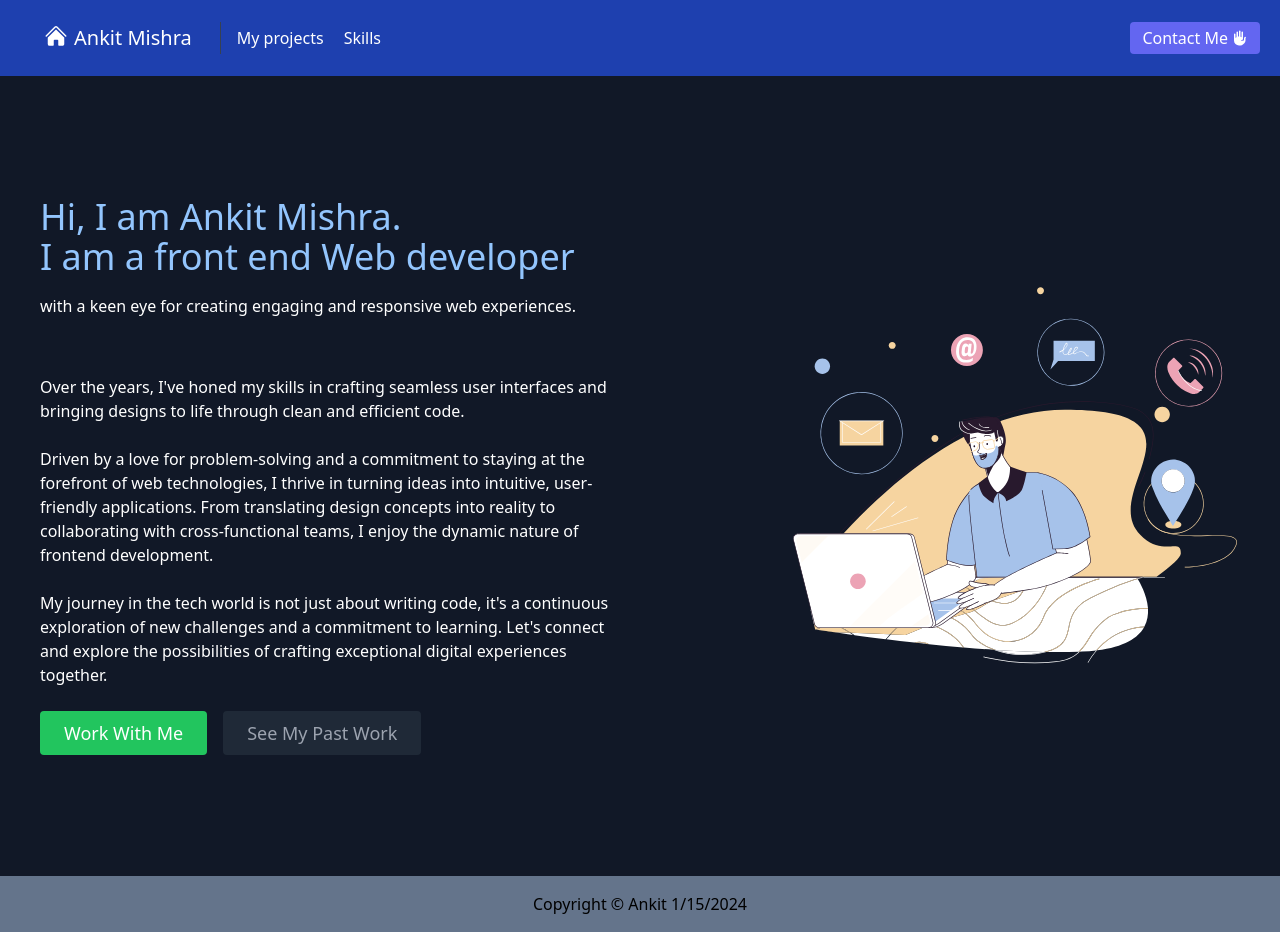
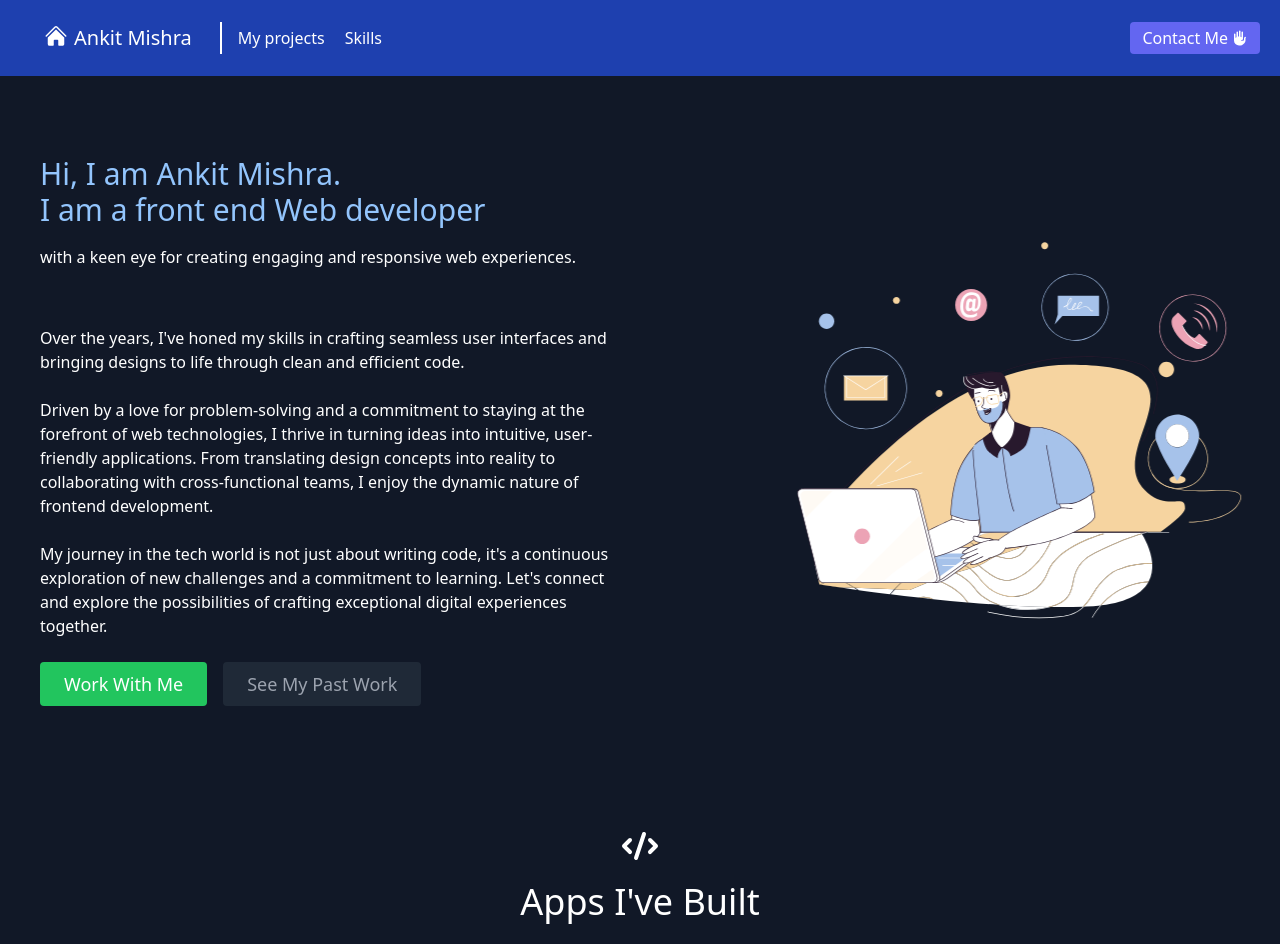
Before and after one commit to ankit0698/Ankit-portfolio, a React (Vite) app: page / in a window 1280 px wide. Shown: the top 944 px of the page. Built offline with nearby package versions, Linux system fonts and the light colour scheme.

Commit message:
changed to single page

```diff
--- a/index.html
+++ b/index.html
@@ -1,6 +1,5 @@
-<!doctype html>
-<html lang="en">
-
+<!DOCTYPE html>
+<html lang="en" class="scroll-smooth">
   <head>
     <meta charset="UTF-8" />
     <link rel="icon" type="image" href="logo.png" />
@@ -13,5 +12,4 @@
     <div id="root"></div>
     <script type="module" src="/src/main.jsx"></script>
   </body>
-
 </html>
--- a/package.json
+++ b/package.json
@@ -13,8 +13,7 @@
     "@formspree/react": "^2.5.1",
     "@heroicons/react": "^1.0.6",
     "react": "^18.2.0",
-    "react-dom": "^18.2.0",
-    "react-router-dom": "^6.21.1"
+    "react-dom": "^18.2.0"
   },
   "devDependencies": {
     "@types/react": "^18.2.43",
--- a/src/App.jsx
+++ b/src/App.jsx
@@ -1,39 +1,24 @@
-import { RouterProvider, createBrowserRouter } from 'react-router-dom'
+import About from "./Components/About";
 
-import About from './Components/About'
-import RootLayout from './Components/RootLayout'
-import Projects from './Components/Projects'
-import Skills from './Components/Skills'
-import Error from './UI/Error'
+import Projects from "./Components/Projects";
+import Skills from "./Components/Skills";
+import Error from "./UI/Error";
 
-import Contact from './Components/Contact'
-
-
-
-const router = createBrowserRouter([
-  {
-    path: '/',
-    element: <RootLayout />,
-    errorElement: <Error />,
-    children: [
-      {
-        index: true, element: <About />,
-      },
-      { path: 'projects', element: <Projects /> },
-      { path: 'skills', element: <Skills /> },
-
-      { path: 'contact', element: <Contact /> },
-    ]
-  }
-])
-
+import Contact from "./Components/Contact";
+import Navbar from "./Components/Navbar";
+import Footer from "./Components/Footer";
 
 function App() {
-
-
-
-  return <RouterProvider router={router} />
-
+  return (
+    <div className="bg-gray-900">
+      <Navbar />
+      <About />
+      <Projects />
+      <Skills />
+      <Contact />
+      <Footer />
+    </div>
+  );
 }
 
-export default App
+export default App;
--- a/src/Components/About.jsx
+++ b/src/Components/About.jsx
@@ -1,42 +1,65 @@
-import { Link } from "react-router-dom"
+import { Link } from "react-router-dom";
+
 function About() {
   return (
     <>
-      <div className="container min-h-screen mx-auto flex flex-wrap px-10 py-20  md:flex-row flex-col items-center">
-        <div className="lg:flex-grow md:w-1/2 lg:pr-24 md:pr-16 flex flex-col md:items-start md:text-left mb-16 md:mb-0 items-center text-center">
-          <h1 className="title-font sm:text-4xl text-3xl mb-4 font-medium text-blue-300 ">
+      <div
+        id="about"
+        className="container  mx-auto flex flex-wrap px-10 md:py-20 py-10  md:flex-row flex-col items-center"
+      >
+        <div className="lg:flex-grow md:w-1/2 lg:pr-24 md:pr-16 flex flex-col md:items-start text-left mb-16 md:mb-0 items-center ">
+          <h1 className="title-font text-2xl md:text-3xl mb-4 font-medium text-blue-300 ">
             Hi, I am Ankit Mishra.
-            <br className="hidden lg:inline-block" />I am a front end  Web developer
+            <br className="hidden lg:inline-block" />I am a front end Web
+            developer
           </h1>
           <p className="mb-8 leading-relaxed text-l text-white">
-            with a keen eye for creating engaging and responsive web experiences. </p>
+            with a keen eye for creating engaging and responsive web
+            experiences.{" "}
+          </p>
           <br className="hidden lg:inline-block" />
-          <p className="text-white text-l">Over the years, I&apos;ve honed my skills in crafting seamless user interfaces and bringing designs to life through clean and efficient code.</p>
+          <p className="text-white text-l">
+            Over the years, I&apos;ve honed my skills in crafting seamless user
+            interfaces and bringing designs to life through clean and efficient
+            code.
+          </p>
 
           <br className="hidden lg:inline-block" />
-          <p className="text-white text-l"> Driven by a love for problem-solving and a commitment to staying at the forefront of web technologies, I thrive in turning ideas into intuitive, user-friendly applications. From translating design concepts into reality to collaborating with cross-functional teams, I enjoy the dynamic nature of frontend development.</p>
+          <p className="text-white text-l">
+            {" "}
+            Driven by a love for problem-solving and a commitment to staying at
+            the forefront of web technologies, I thrive in turning ideas into
+            intuitive, user-friendly applications. From translating design
+            concepts into reality to collaborating with cross-functional teams,
+            I enjoy the dynamic nature of frontend development.
+          </p>
 
           <br className="hidden lg:inline-block" />
-          <p className="text-white text-l">My journey in the tech world is not just about writing code, it&apos;s a continuous exploration of new challenges and a commitment to learning. Let&apos;s connect and explore the possibilities of crafting exceptional digital experiences together.</p>
+          <p className="text-white text-l">
+            My journey in the tech world is not just about writing code,
+            it&apos;s a continuous exploration of new challenges and a
+            commitment to learning. Let&apos;s connect and explore the
+            possibilities of crafting exceptional digital experiences together.
+          </p>
           <br />
 
+          <div className="flex justify-center">
+            <a
+              href="#contact"
+              className="inline-flex text-white bg-green-500 border-0 py-2 px-6 focus:outline-none hover:bg-green-600 rounded text-lg"
+            >
+              Work With Me
+            </a>
 
-          <div className="flex justify-center">
-            <Link
-              to='contact'
-
-              className="inline-flex text-white bg-green-500 border-0 py-2 px-6 focus:outline-none hover:bg-green-600 rounded text-lg">
-              Work With Me
-            </Link>
-
-            <Link
-              to='projects'
-              className="ml-4 inline-flex text-gray-400 bg-gray-800 border-0 py-2 px-6 focus:outline-none hover:bg-gray-700 hover:text-white rounded text-lg">
+            <a
+              href="projects"
+              className="ml-4 inline-flex text-gray-400 bg-gray-800 border-0 py-2 px-6 focus:outline-none hover:bg-gray-700 hover:text-white rounded text-lg"
+            >
               See My Past Work
-            </Link>
+            </a>
           </div>
         </div>
-        <div className="lg:max-w-lg lg:w-lg md:w-1/2 w-5/6 ">
+        <div className="lg:max-w-lg lg:w-lg md:w-1/2 w-full ">
           <img
             className="object-cover object-center rounded animate-trans-right"
             alt="hero"
@@ -45,7 +68,6 @@ function About() {
         </div>
       </div>
     </>
-
-  )
+  );
 }
-export default About
+export default About;
--- a/src/Components/Navbar.jsx
+++ b/src/Components/Navbar.jsx
@@ -1,4 +1,3 @@
-import { Link } from "react-router-dom";
 import { HandIcon, HomeIcon } from "../assets/icons";
 import { useState } from "react";
 import Modal from "../UI/Modal";
@@ -10,32 +9,33 @@ export default function Navbar() {
     setShowWork(true);
   };
   return (
-    <header className="bg-blue-800 md:sticky top-0 z-20">
-      <div className="container mx-auto flex flex-wrap p-5 flex-col md:flex-row items-center">
-        <Link
-          to="/"
+    <header className="bg-blue-800 sticky top-0 z-20">
+      <div className="container mx-auto flex  md:p-5 p-3  flex-row items-center ">
+        <a
+          href=""
           className="inline-flex title-font font-medium   py-1 px-3  rounded text-white hover:text-green-300  md:ml-3  text-xl"
         >
           <HomeIcon />
           Ankit Mishra
-        </Link>
+        </a>
 
-        <nav className="md:mr-auto md:ml-4 md:py-1 md:pl-4 md:border-l md:border-gray-700	flex flex-wrap items-center text-base justify-center">
-          <Link to="projects" className="mr-5 text-white hover:text-green-300">
+        <nav className=" md:mr-auto md:ml-4 md:py-1 md:pl-4 pl-1 border-l-2 md:border-white	items-center text-base ">
+          <a href="#projects" className="mr-5 text-white hover:text-green-300">
             My projects
-          </Link>
-          <Link to="skills" className="mr-5 text-white hover:text-green-300">
+          </a>
+          <a href="#skills" className="mr-5 text-white hover:text-green-300">
             Skills
-          </Link>
+          </a>
         </nav>
-
+        <div className="md:block hidden">
           <button
             onClick={workHandler}
-          className="inline-flex items-center bg-indigo-500 border-10px py-1 px-3 p-4rem rounded hover:bg-black text-white mt-4 md:mt-0"
+            className=" inline-flex items-center bg-indigo-500 border-10px py-1 px-3 p-4rem rounded hover:bg-black text-white mt-4 md:mt-0"
           >
             Contact Me
             <HandIcon />
           </button>
+        </div>
         {showWork && <Modal open={setShowWork} />}
       </div>
     </header>
--- a/src/Components/Projects.jsx
+++ b/src/Components/Projects.jsx
@@ -4,10 +4,10 @@ import { projects } from "../Data/Data";
 
 export default function Projects() {
   return (
-    <section id="projects" className=" text-gray-400  body-font">
-      <div className="container  px-5 py-10 mx-auto text-center lg:px-40">
+    <section id="projects" className=" text-gray-400  body-font mx-8 ">
+      <div className="container  px-5 py-10 mx-auto text-center">
         <div className="flex flex-col w-full mb-20">
-          <CodeIcon className="mx-auto inline-block w-10 mb-4" />
+          <CodeIcon className="mx-auto inline-block text-white w-10 mb-4" />
           <h1 className="sm:text-4xl text-3xl font-medium title-font mb-4 text-white">
             Apps I&apos;ve Built
           </h1>
@@ -16,29 +16,31 @@ export default function Projects() {
             concepts of React
           </p>
         </div>
-        <div className="animate-spin flex flex-wrap -m-4">
+        <div className="animate-spin flex flex-wrap -m-12 overflow-hidden">
           {projects.map((project) => (
             <a
               target="_blank"
               rel="noreferrer"
               href={project.link}
               key={project.image}
-              className="sm:w-1/2 w-100 p-4 overflow-hidden"
+              className="sm:w-1/2 w-100  p-4 overflow-hidden"
             >
-              <div className="flex relative">
+              <div className="flex relative h-[300px]  ">
                 <img
                   alt="gallery"
-                  className="absolute inset-0 w-full h-full object-fit  object-center rounded"
+                  className="absolute inset-0 w-full h-full  object-center  rounded"
                   src={project.image}
                 />
-                <div className="px-8 py-10 relative z-10 w-full border-4 border-gray-800 bg-gray-900 opacity-0 hover:opacity-100">
-                  <h2 className="tracking-widest text-sm title-font font-medium text-green-400 mb-1">
+                <div className="px-8 py-10 relative z-10 w-full border-4  border-gray-800 bg-gray-900 opacity-0 hover:opacity-100">
+                  <h2 className="tracking-widest text-sm md:text-2xl title-font font-medium text-green-400 mb-1">
                     {project.subtitle}
                   </h2>
                   <h1 className="title-font text-lg font-medium text-white mb-3">
                     {project.title}
                   </h1>
-                  <p className="leading-relaxed">{project.description}</p>
+                  <p className="leading-relaxed md:text-xl">
+                    {project.description}
+                  </p>
                 </div>
               </div>
             </a>
--- a/src/Components/RootLayout.jsx
+++ /dev/null
@@ -1,22 +0,0 @@
-import { Outlet } from "react-router-dom";
-import { createContext } from "react";
-import Navbar from "./Navbar";
-import Footer from "./Footer";
-
-export const ThemeContext = createContext(null);
-
-const RootLayout = () => {
-  return (
-    <>
-      <Navbar />
-      <main className="text-gray-400 bg-gray-900 body-font">
-        <Outlet />
-      </main>
-      <Footer />
-    </>
-  );
-};
-
-export default RootLayout;
-
-//text-gray-400 bg-gray-900 body-font
--- a/src/Components/Skills.jsx
+++ b/src/Components/Skills.jsx
@@ -3,11 +3,11 @@ import { skills } from "../Data/Data";
 
 function Skills() {
   return (
-    <div className=" container min-h-screen mx-auto flex flex-wrap px-4 pb-10  md:flex-row flex-col">
+    <div className=" container  mx-auto fpx-4 pb-10 mt-12 flex md:flex-row flex-col">
       <section id="skills">
         <div className="container px-5 py-8 mx-auto">
           <div className="text-center mb-4">
-            <ChipIcon className="w-10 inline-block mb-4" />
+            <ChipIcon className="w-10 inline-block text-white mb-4" />
             <h1 className="sm:text-4xl text-3xl font-medium title-font text-white mb-4">
               Skills &amp; Technologies
             </h1>
--- a/src/Data/Data.js
+++ b/src/Data/Data.js
@@ -59,7 +59,7 @@ export const projects = [
       "Online Travel Pedia: A dynamic travel blog website built with Next.js and Firebase, offering a comprehensive platform for exploring destinations, sharing travel experiences, and discovering insider tips and recommendations",
     image:
       "https://media.giphy.com/media/v1.Y2lkPTc5MGI3NjExcDZvODA4aHJhM2d4cTJjMTlzcDB1bWwzeHgwNm41ZHJtaG0waWc5NiZlcD12MV9pbnRlcm5hbF9naWZfYnlfaWQmY3Q9Zw/jQ7HCJ5IjzUdkZ1Ou5/giphy.gif",
-    link: "https://github.com/ankit0698/online-travel-pedia",
+    link: "https://onlinetravelpedia.netlify.app/",
   },
   {
     title: "Investment Calculator App",
```
Also changed, not shown: src/Components/Contact.jsx (+8 -6 lines), src/UI/Modal.module.css (+13 -7 lines). Lines whose indentation alone changed are shown as unchanged.
